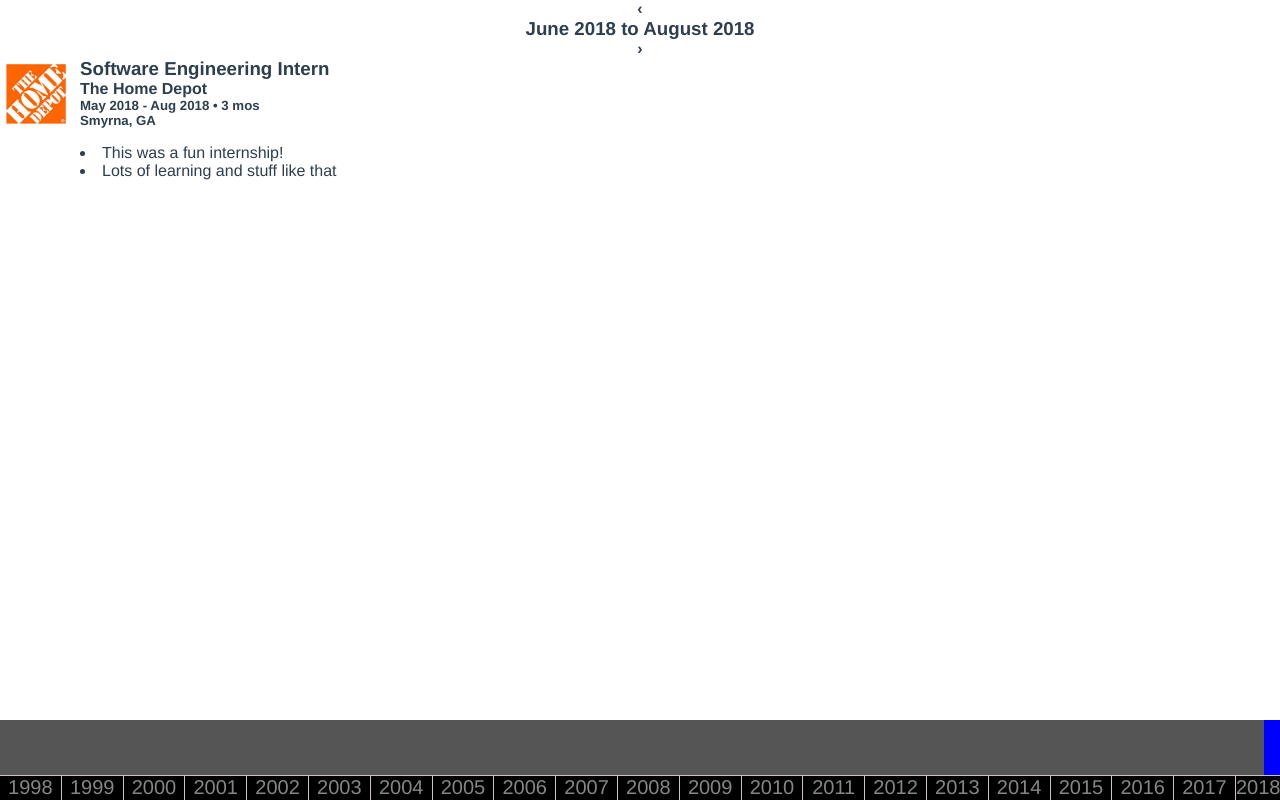
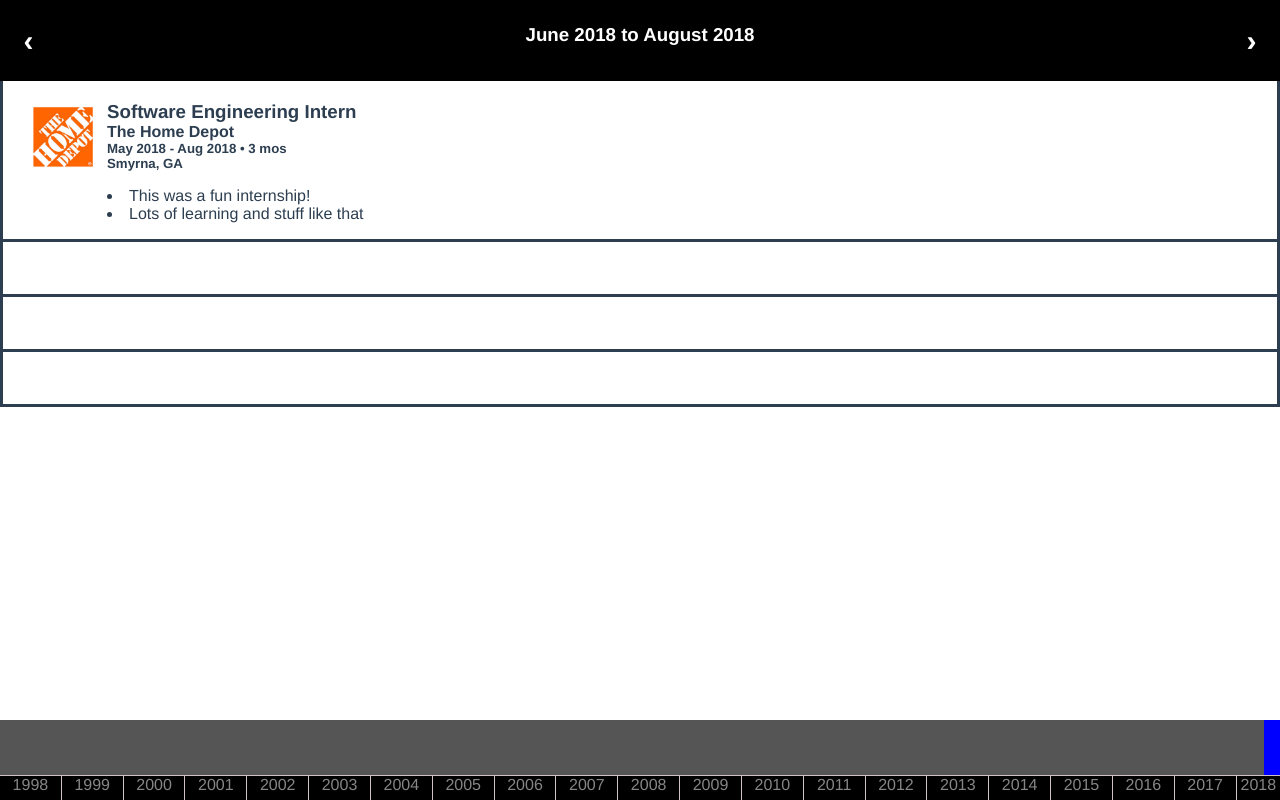
Before and after one commit to vivekraja07/lifeMapper, a Vue app: page /#/ in a window 1280 px wide. Built offline with nearby package versions, Linux system fonts and the light colour scheme.

Commit message:
college info and styling added

```diff
--- a/src/App.vue
+++ b/src/App.vue
@@ -29,16 +29,4 @@ html, body {
   color: #2c3e50;
 }
 
-#nav {
-  padding: 30px;
-}
-
-#nav a {
-  font-weight: bold;
-  color: #2c3e50;
-}
-
-#nav a.router-link-exact-active {
-  color: #42b983;
-}
 </style>
--- a/src/components/Information.vue
+++ b/src/components/Information.vue
@@ -1,37 +1,49 @@
 <template>
     <div id='features'>
 
-        <section class="dates">
+        <div class="dates">
 
             <b class="previous round" onclick="getPrev()">&#8249;</b>
             <h3 id="date">{{active}}</h3>
             <b class="next round" onclick="getNext()">&#8250;</b>
 
-        </section>
+        </div>
 
         <div id = "events">
-            <section class="sec br" v-for="(value, propertyName, index) in events[active].info" :key="index">
-                <!-- {{propertyName}} -->
-                <div class = "jobHolder" v-if="propertyName.includes('Job')">
-                    <div class = "logoHolder">
+            <section v-for="(value, propertyName, index) in events[active].info" :key="index">
+                    <div class = "logoHolder" v-if="events[active].info[propertyName].icon">
                         <img :src="events[active].info[propertyName].icon"/>
                     </div>
-                    <div class = "summaryInfo">
-                        <h3 class = "jobTitle"> {{events[active].info[propertyName].title}} </h3>
-                        <h4 class = "companyName"> {{events[active].info[propertyName].company}} </h4>
+                    <div class = "summaryInfo" v-if="events[active].info[propertyName].icon">
+                        <h3 class = "title"> {{events[active].info[propertyName].title}} </h3>
+                        <h4 class = "name"> {{events[active].info[propertyName].name}} </h4>
                         <h5 class = "timeRange"> {{events[active].info[propertyName].range}} </h5>
-                        <h5 class = "timeRange"> {{events[active].info[propertyName].location}} </h5>
+                        <h5 v-if="events[active].info[propertyName].location" class = "location"> {{events[active].info[propertyName].location}} </h5>
                     </div>
 
                     <div class = "extraDetails">
+
+                        <table v-if="events[active].info[propertyName].courses">
+                            <thead>
+                                <tr>
+                                    <th v-for="(value, index) in events[active].info[propertyName].courses.columns" :key="index">
+                                        {{value}}
+                                    </th>
+                                </tr>
+                            </thead>
+                            <tbody>
+                            <tr v-for="(value, index) in events[active].info[propertyName].courses.rows" :key="index">
+                                <td v-for="key in value" :key="key">
+                                    {{key}}
+                                </td>
+                            </tr>
+                            </tbody>
+                        </table>
+
                         <li v-for="point in events[active].info[propertyName].addDetails" :key="point">
                             {{point}}
                         </li>
                     </div>
-
-
-                </div>
-
 
             </section>
         </div>
@@ -61,20 +73,42 @@ export default {
 
     #features {
         height: 90%;
+        overflow: auto;
     }
 
-    .jobHolder {
+    /* date styles go here */
+    .dates {
+        background: black;
+        color: white;
+        padding: 23.5px;
+        border: 0;
+        display: flex;
+        flex-direction: row;
+        justify-content:  space-between;;
+    }
+
+    b {
+        font-size: 30px;
+        text-decoration: none;
+    }
+
+    b:hover {
+        background-color: #ddd;
+        color: black;
+        cursor: pointer;
+    }
+
+    /* section styles go here */
+
+    section {
+        border: 3px solid;
+        border-style: solid;
+        border-top: 0;
+        padding: 20px 72px 16px 24px;
         text-align: left;
     }
 
-    .extraDetails {
-        margin-left: 80px;
-        margin-top: 16px;
-    }
-
-    .summaryInfo {
-        margin-left: 80px;
-    }
+    /* logo icon styles go here */
 
     .logoHolder {
         width: 72px;
@@ -89,6 +123,24 @@ export default {
         width: 64px;
     }
 
+    .summaryInfo {
+        margin-left: 80px;
+    }
+
+    .extraDetails {
+        margin-left: 80px;
+        margin-top: 16px;
+    }
+
+    /* table styles */
+    table {
+        text-align: center;
+        border: 1px solid;
+    }
+
+    th {
+        border-bottom: 1px solid;
+    }
 
 
 </style>
--- a/src/components/Timeline.vue
+++ b/src/components/Timeline.vue
@@ -145,14 +145,13 @@ export default {
     justify-content: center;
     height: 30%;
     -webkit-padding-start: 0;
-    margin: 0
 }
 
 li {
 	display: inline-block;
     width: 4.819267%;
 	color: #868686;
-    font-size: 20px;
+    /* font-size: 20px; */
     text-align: center;
     border-right: 1px solid #cfc1c1;
 }
--- a/src/views/Home.vue
+++ b/src/views/Home.vue
@@ -1,8 +1,7 @@
 <template>
   <div class="home">
     <!-- <img src="../assets/logo.png"> -->
-    <Information v-bind:events="x"> </Information>
-    <Timeline v-bind:events="x"/>
+    <Information v-bind:events="x"> </Information><Timeline v-bind:events="x"/>
   </div>
 </template>
 
@@ -115,8 +114,8 @@ export default {
               options: { duration: 15 },
               info: {
                   school: {
-                      name: "Chattahoochee High School",
-                      title: "Freshman",
+                      title: "Chattahoochee High School",
+                      name: "Freshman",
                       icon: require('../assets/icons/hooch.png'),
                       range: "Aug 2012 - May 2013 • 1 year",
                       courses: [
@@ -185,8 +184,8 @@ export default {
               options: { duration: 15 },
               info: {
                   school: {
-                      name: "Chattahoochee High School",
-                      title: "Sophomore",
+                      title: "Chattahoochee High School",
+                      name: "Sophomore",
                       icon: require('../assets/icons/hooch.png'),
                       range: "Aug 2013 - May 2014 • 1 year",
                       courses: [
@@ -250,7 +249,7 @@ export default {
               info: {
                   Job: {
                       title: "Sandwich Artist",
-                      company: "Subway",
+                      name: "Subway",
                       icon: require('../assets/icons/subway.png'),
                       range: "Jun 2014 to July 2014 • 3 mos",
                       location: "Duluth, GA",
@@ -261,8 +260,8 @@ export default {
                       ]
                   },
                   summerSchool: {
-                      name: "Fulton Virtual School",
-                      title: "Sophomore",
+                      title: "Fulton Virtual School",
+                      name: "Sophomore",
                       icon: require('../assets/icons/fvs.png'),
                       range: "June 2013 - July 2014 • 3 mos",
                       courses: [
@@ -287,8 +286,8 @@ export default {
               options: { duration: 15 },
               info: {
                   school: {
-                      name: "Chattahoochee High School",
-                      title: "Junior",
+                      title: "Chattahoochee High School",
+                      name: "Junior",
                       icon: require('../assets/icons/hooch.png'),
                       range: "Aug 2014 - May 2015 • 1 year",
                       courses: [
@@ -352,7 +351,7 @@ export default {
               info: {
                   Job: {
                       title: "Food Runner and Busser",
-                      company: "TopGolf",
+                      name: "TopGolf",
                       icon: require('../assets/icons/topgolf.png'),
                       range: "Jun 2015 to Jul 2015 • 2 mos",
                       location: "Alpharetta, GA",
@@ -363,7 +362,7 @@ export default {
                   },
                   Job2: {
                       title: "Private Tutor",
-                      company: "Self-Employed",
+                      name: "Self-Employed",
                       icon: require('../assets/icons/tutor.png'),
                       range: "Jun 2015 - Jul 2015 • 2 mos",
                       location: "Johns Creek, GA",
@@ -385,8 +384,8 @@ export default {
               options: { duration: 15 },
               info: {
                   school: {
-                      name: "Chattahoochee High School",
-                      title: "Senior",
+                      title: "Chattahoochee High School",
+                      name: "Senior",
                       icon: require('../assets/icons/hooch.png'),
                       range: "Aug 2015 - May 2016 • 1 year",
                       courses: [
@@ -448,7 +447,7 @@ export default {
                   },
                   Job: {
                       title: "President and Founder",
-                      company: "APEX Tutoring",
+                      name: "APEX Tutoring",
                       icon: require('../assets/icons/apex.png'),
                       range: "Apr 2016 - Jun 2016 • 3 mos",
                       location: "GT Campus",
@@ -459,7 +458,7 @@ export default {
                   },
                   Job2: {
                       title: "President and Founder",
-                      company: "Winter Cougar Tennis Camp",
+                      name: "Winter Cougar Tennis Camp",
                       icon: require('../assets/icons/winterCougarTennis.png'),
                       range: "Dec 2015 • 1 week",
                       location: "Alpharetta, GA",
@@ -470,7 +469,7 @@ export default {
                   },
                   Job3: {
                       title: "Private Tutor for AP US Government",
-                      company: "Self-Employed",
+                      name: "Self-Employed",
                       icon: require('../assets/icons/govTutor.png'),
                       range: "Aug 2015 - Mar 2016 • 1 year",
                       location: "Johns Creek, GA",
@@ -493,7 +492,7 @@ export default {
               info: {
                   Job: {
                       title: "Financial Analyst Internship",
-                      company: "Scheller College of Business at Georgia Tech",
+                      name: "Scheller College of Business at Georgia Tech",
                       icon: require('../assets/icons/scheller.png'),
                       range: "Jun 2016 - Aug 2016 • 3 mos",
                       location: "GT Campus",
@@ -515,8 +514,8 @@ export default {
               options: { duration: 8 },
               info: {
                   Education: {
-                      name: "Georgia Institute of Technology",
-                      title: "BS - Computer Science, minor in Spanish",
+                      title: "Georgia Institute of Technology",
+                      name: "BS - Computer Science, minor in Spanish",
                       range: "2016 - 2020 • Freshman",
                       icon: require('../assets/icons/gatech.png'),
                       courses: [
@@ -568,8 +567,8 @@ export default {
               options: { duration: 15 },
               info: {
                   Education: {
-                      name: "Georgia Institute of Technology",
-                      title: "BS - Computer Science, minor in Spanish",
+                      title: "Georgia Institute of Technology",
+                      name: "BS - Computer Science, minor in Spanish",
                       range: "2016 - 2020 • Freshman",
                       icon: require('../assets/icons/gatech.png'),
                       courses: [
@@ -610,7 +609,7 @@ export default {
               info: {
                   Job: {
                       title: "Planning and Execution Oversight Intern",
-                      company: "Thrivent Financial",
+                      name: "Thrivent Financial",
                       icon: require('../assets/icons/thrivent.jpeg'),
                       range: "Jun 2017 - Aug 2017 • 3 mos",
                       location: "Appleton, Wisconsin",
@@ -636,7 +635,7 @@ export default {
               info: {
                   Job: {
                       title: "Tutor - CS 2110 and CS 1332",
-                      company: "College of Computing at Georgia Tech",
+                      name: "College of Computing at Georgia Tech",
                       icon: require('../assets/icons/coc.png'),
                       range: "September 2017 - December 2018 • 5 mos",
                       location: "GT Campus",
@@ -645,8 +644,8 @@ export default {
                       ]
                   },
                   Education: {
-                      name: "Georgia Institute of Technology",
-                      title: "BS - Computer Science, minor in Spanish",
+                      title: "Georgia Institute of Technology",
+                      name: "BS - Computer Science, minor in Spanish",
                       range: "2016 - 2020 • Sophomore",
                       icon: require('../assets/icons/gatech.png'),
                       courses: [
@@ -693,7 +692,7 @@ export default {
               info: {
                   Job: {
                       title: "Teaching Assistant, CS 2200: Systems and Networks",
-                      company: "College of Computing at Georgia Tech",
+                      name: "College of Computing at Georgia Tech",
                       icon: require('../assets/icons/coc.png'),
                       range: "Jan 2018 - May 2018 • 5 mos",
                       location: "GT Campus",
@@ -704,38 +703,21 @@ export default {
                       ]
                   },
                   Education: {
-                      name: "Georgia Institute of Technology",
-                      title: "BS - Computer Science, minor in Spanish",
+                      title: "Georgia Institute of Technology",
+                      name: "BS - Computer Science, minor in Spanish",
                       range: "2016 - 2020 • Sophomore",
                       icon: require('../assets/icons/gatech.png'),
-                      courses: [
-                          {
-                              courseNum: "CS 3251",
-                              title: "Computer Networking I",
-                              creditHours: "3"
-                          },
-                          {
-                              courseNum: "CS 3511",
-                              title: "Algorithms Honors",
-                              creditHours: "3"
-                          },
-                          {
-                              courseNum: "CS 4641",
-                              title: "Machine Learning",
-                              creditHours: "3"
-                          },
-                          {
-                              courseNum: "ISYE 3770",
-                              title: "Statistics and Applications",
-                              creditHours: "3"
-                          },
-                          {
-                              courseNum: "PHIL 3127",
-                              title: "Sci, Tech, & Human Values",
-                              creditHours: "3"
-                          }
-                      ]
-
+                      courses: {
+                          columns: ['Course Number','Course Name','Credit Hours'],
+                          rows: [
+                            ["CS 3251", "Computer Networking I", "3"],
+                            ["CS 3511", "Algorithms Honors", "3"],
+                            ["CS 3511", "Algorithms Honors", "3"],
+                            ["CS 4641","Machine Learning","3"],
+                            ["ISYE 3770","Statistics and Applications","3"],
+                            ["PHIL 3127", "Sci, Tech, & Human Values","3"]
+                          ]
+                      }
                   },
                   General: "Sophomore year 2nd semester at GA Tech",
                   Location: "Atlanta, Georgia",
@@ -752,7 +734,7 @@ export default {
               info: {
                   Job: {
                       title: "Software Engineering Intern",
-                      company: "The Home Depot",
+                      name: "The Home Depot",
                       icon: require('../assets/icons/homeDepot.png'),
                       range: "May 2018 - Aug 2018 • 3 mos",
                       location: "Smyrna, GA",
```
